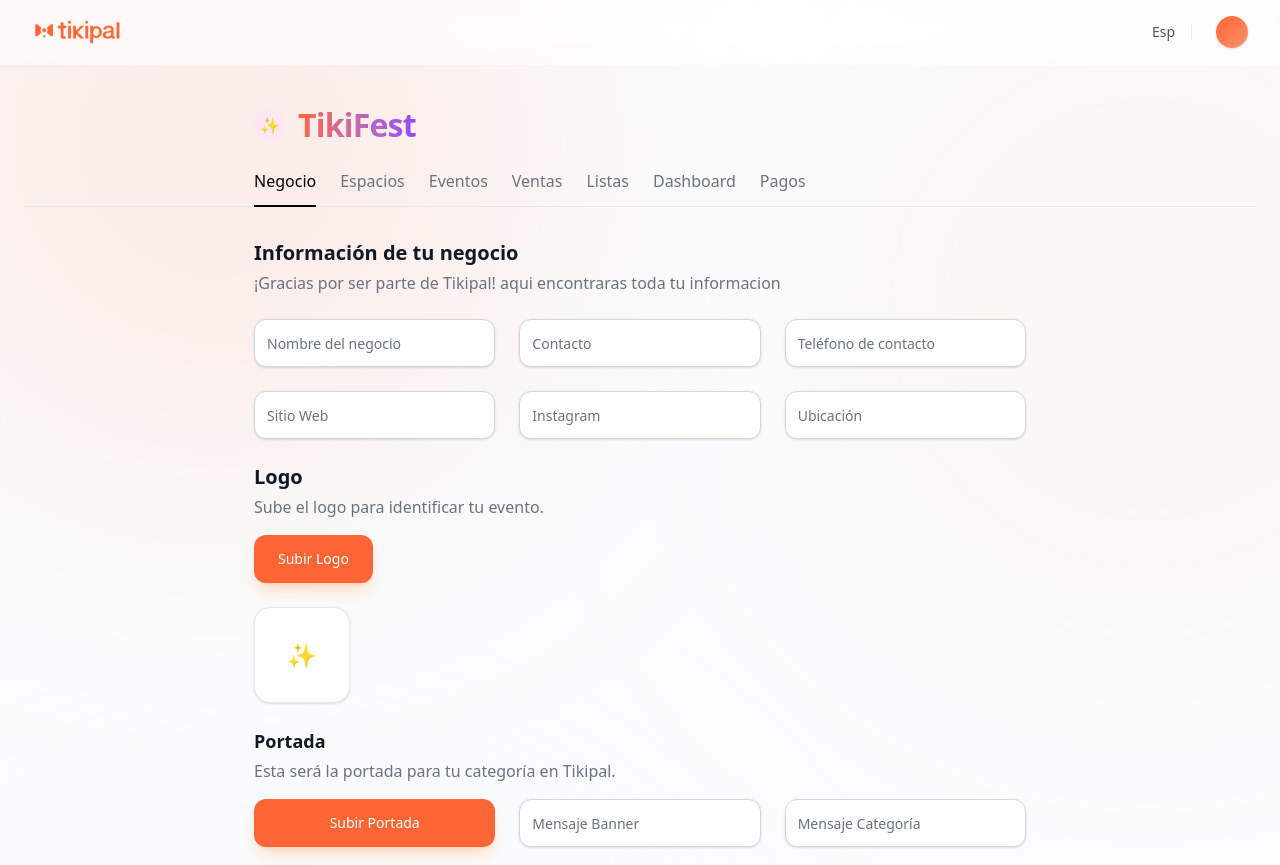
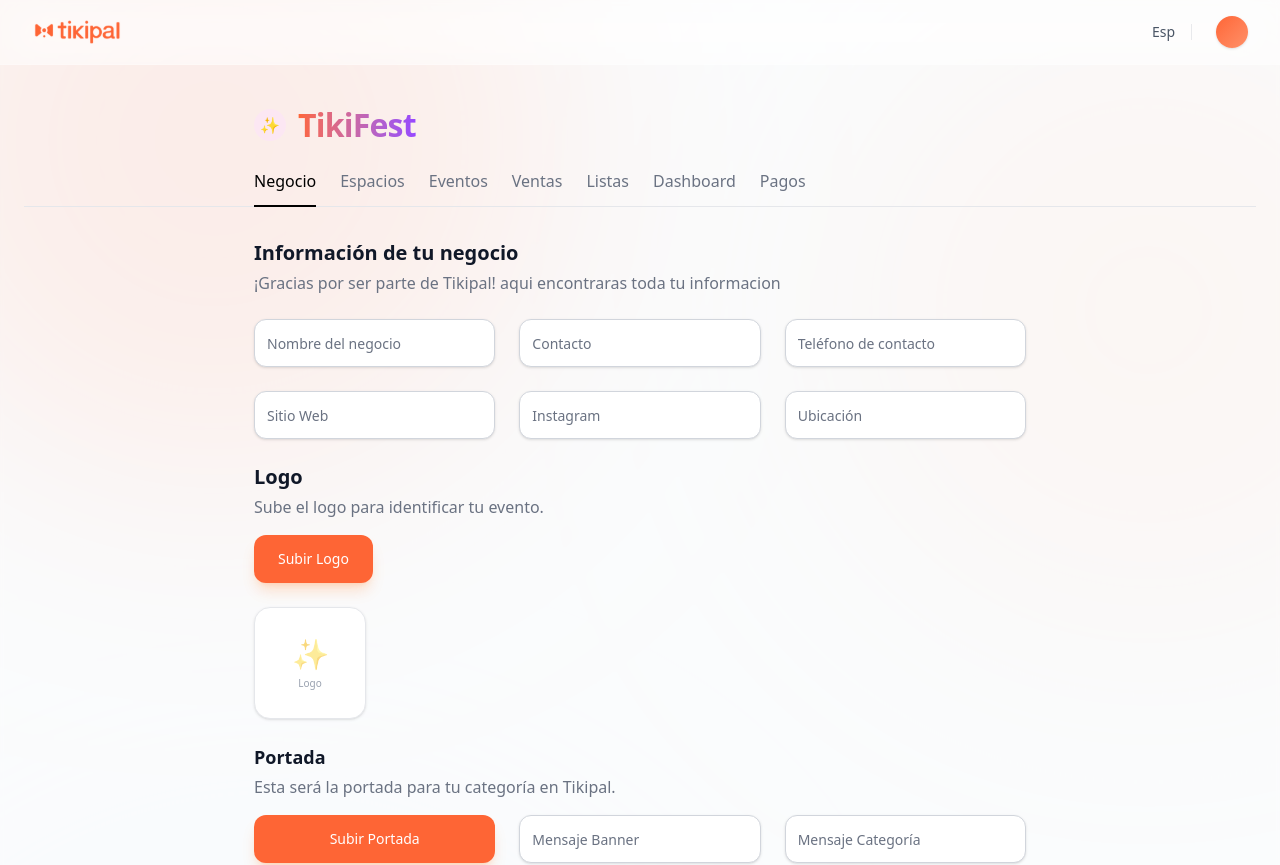
Before and after one commit to Kmilol26/antigravity, a Next.js app: page /business in a window 1280 px wide. Shown: the top 865 px of the page. Built offline with nearby package versions, Linux system fonts and the light colour scheme; no server answers; the database is empty.

Commit message:
Update logo preview component with liquid glass design

```diff
--- a/components/events/EventGeneralForm.tsx
+++ b/components/events/EventGeneralForm.tsx
@@ -101,11 +101,17 @@
                         Subir Logo
                     </Button>
 
-                    <div className="h-24 w-24 rounded-full glass-panel flex items-center justify-center text-pink-600 text-xs overflow-hidden shadow-sm bg-pink-50">
+                    <div className="h-28 w-28 rounded-[24px] glass-panel bg-gradient-to-br from-white/40 to-white/10 backdrop-blur-xl border border-white/40 flex items-center justify-center overflow-hidden shadow-2xl relative group transition-all duration-300 hover:scale-105">
                         {logoPreview ? (
-                            <img src={logoPreview} className="h-full w-full object-cover" alt="Logo" />
+                            <>
+                                <img src={logoPreview} className="h-full w-full object-contain p-2" alt="Logo" />
+                                <div className="absolute inset-0 bg-gradient-to-t from-black/10 to-transparent pointer-events-none" />
+                            </>
                         ) : (
-                            <span className="text-2xl">✨</span>
+                            <div className="flex flex-col items-center justify-center text-gray-400 gap-1">
+                                <span className="text-3xl opacity-50">✨</span>
+                                <span className="text-[10px] font-medium">Logo</span>
+                            </div>
                         )}
                     </div>
                 </div>
```
